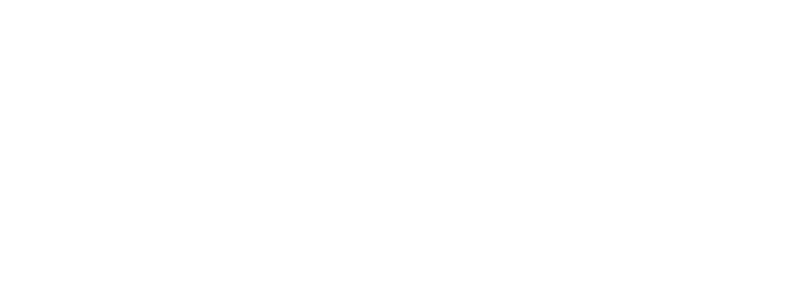
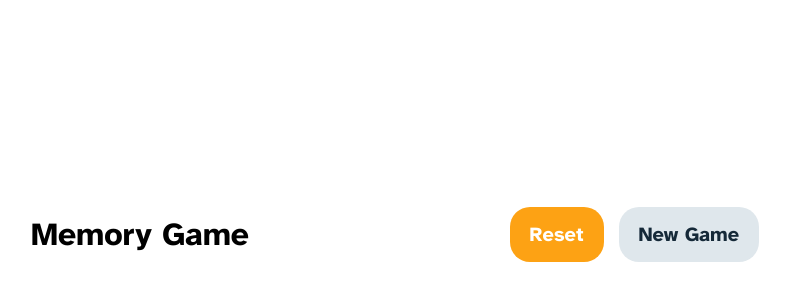
Before and after one commit to filipknias/memory-game-application, a React (Vite) app: page /game in a window 1280 px wide. Before the commit this address had no page. Shown: the part 166-466 px from the top of the page, without its empty margins (245-1035 px from the left). Built offline with nearby package versions, Linux system fonts and the light colour scheme.

Commit message:
GameHeader component

```diff
--- /dev/null
+++ b/src/components/GameHeader/GameHeader.module.scss
@@ -0,0 +1,54 @@
+@import "../../styles/variables";
+@import "../../styles/mixins";
+
+.wrapper {
+  width: 100%;
+  display: flex;
+  align-items: center;
+  justify-content: space-between;
+  .heading {
+    font-size: 32px;
+    font-weight: $font-bold;
+    color: black;
+    @media screen and (max-width: $breakpoint-md) {
+      font-size: 28px;
+    }
+    @media screen and (max-width: $breakpoint-sm) {
+      font-size: 25px;
+    }
+  }
+  .buttonsGroup {
+    display: flex;
+    gap: 15px;
+    @media screen and (max-width: $breakpoint-md) {
+      gap: 10px;
+    }
+    .button {
+      border: none;
+      border-radius: 20px;
+      padding: 15px 20px;
+      font-weight: $font-bold;
+      font-size: 20px;
+      cursor: pointer;
+      transition: all 0.2s ease-out;
+      @media screen and (max-width: $breakpoint-md) {
+        font-size: 15px;
+      }
+      &.resetButton {
+        background-color: $orange;
+        color: white;
+        &:hover {
+          filter: opacity(0.7);
+        }
+      }
+      &.newGameButton {
+        background-color: $gray;
+        color: $text-dark;
+        &:hover {
+          background-color: $blue;
+          color: white;
+        }
+      }
+    }
+  }
+}
--- /dev/null
+++ b/src/components/GameHeader/GameHeader.tsx
@@ -0,0 +1,29 @@
+import { Link } from "react-router-dom";
+import styles from "./GameHeader.module.scss";
+import cx from "clsx";
+
+const GameHeader = () => {
+  return (
+    <div className={styles.wrapper}>
+      <h1 className={styles.heading}>Memory Game</h1>
+      <div className={styles.buttonsGroup}>
+        <button
+          className={cx(styles.button, styles.resetButton)}
+          role="reset-button"
+          onClick={() => {}}
+        >
+          Reset
+        </button>
+        <Link
+          to="/"
+          className={cx(styles.button, styles.newGameButton)}
+          role="new-game-button"
+        >
+          New Game
+        </Link>
+      </div>
+    </div>
+  )
+};
+
+export default GameHeader;
--- a/src/main.tsx
+++ b/src/main.tsx
@@ -7,12 +7,14 @@ import {
   Route,
 } from "react-router-dom";
 import Home from '@/views/Home/Home';
+import Game from '@/views/Game/Game';
 
 createRoot(document.getElementById('root')!).render(
   <StrictMode>
     <BrowserRouter>
       <Routes>
         <Route path="/" element={<Home />} />
+        <Route path="/game" element={<Game />} />
       </Routes>
     </BrowserRouter>
   </StrictMode>,
--- /dev/null
+++ b/src/views/Game/Game.module.scss
@@ -0,0 +1,31 @@
+@import "../../styles/variables";
+@import "../../styles/mixins";
+
+.wrapper {
+  background-color: $background-light;
+  min-height: 100vh;
+
+  .content {
+    width: 40%;
+    height: 100vh;
+    margin: 0 auto;
+    padding: 20px;
+    @include centerContent();
+    flex-direction: column;
+    gap: 80px;
+
+    @media screen and (max-width: $breakpoint-lg) {
+      width: 60%;
+    }
+
+    @media screen and (max-width: $breakpoint-md) {
+      width: 80%;
+      padding: 10px;
+    }
+
+    @media screen and (max-width: $breakpoint-sm) {
+      width: 90%;
+      padding: 5px;
+    }
+  }
+}
--- /dev/null
+++ b/src/views/Game/Game.tsx
@@ -0,0 +1,43 @@
+import { DEFAULT_GRID_SIZE, DEFAULT_PLAYERS_COUNT, DEFAULT_THEME } from "@/constants/defaults";
+import { GridSize, PlayersCount, Theme } from "@/shared/types";
+import { useMemo } from "react";
+import { useNavigate, useSearchParams } from "react-router-dom";
+import styles from "./Game.module.scss";
+import GameHeader from "@/components/GameHeader/GameHeader";
+
+const Game = () => {
+  const [searchParams, setSearchParams] = useSearchParams();
+  const navigate = useNavigate();
+
+  const theme = useMemo((): Theme => {
+    const theme = searchParams.get('theme');
+    if (theme === 'numbers' || theme === 'icons') return theme;
+    return DEFAULT_THEME;
+  }, [searchParams]);
+
+  const playersCount = useMemo((): PlayersCount => {
+    const players: any = Number(searchParams.get('players'));
+    if (players >= 1 && players <= 4) return players;
+    return DEFAULT_PLAYERS_COUNT;
+  }, [searchParams]);
+
+  const gridSize = useMemo((): GridSize => {
+    const gridSize = Number(searchParams.get('gridSize'));
+    if (gridSize === 4 || gridSize === 6) return gridSize;
+    return DEFAULT_GRID_SIZE;
+  }, [searchParams]);
+
+  return (
+    <div className={styles.wrapper}>
+      <div className={styles.content}>
+        <GameHeader />
+        {/* <GameBoard gridSize={gridSize} playersCount={playersCount} />
+        <BoardStatus>
+          {playersCount === 1 ? <SinglePlayerBoardStatus /> : <MultiPlayerBoardStatus />}
+        </BoardStatus> */}
+      </div>
+    </div>
+  )
+}
+
+export default Game;
```
